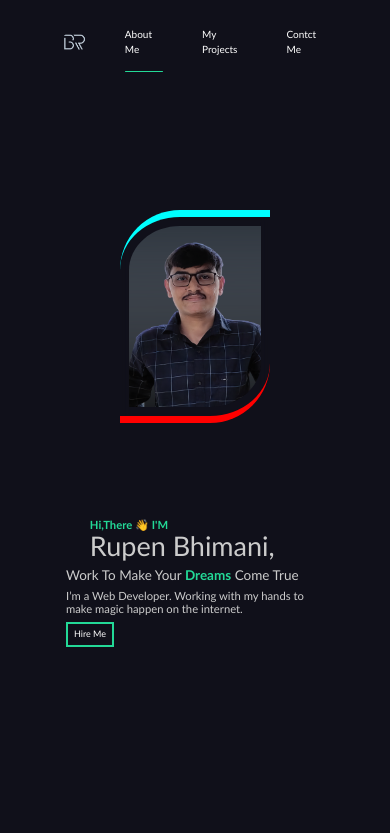
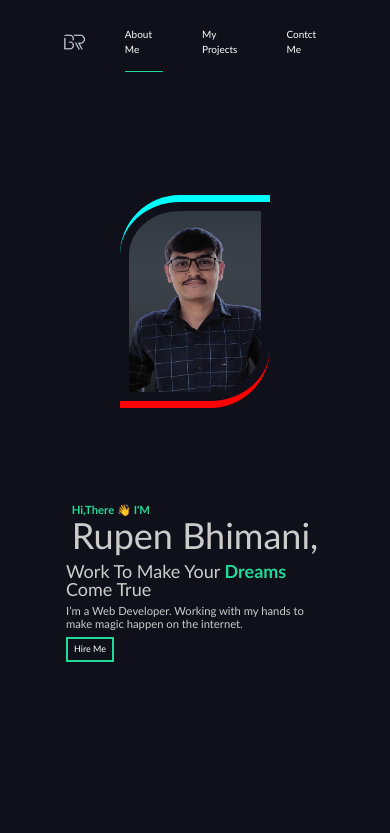
Before and after one commit to Rupen109/portfolio-1.0, a React (Create React App) app: page / in a window 390 px wide. Shown: the top 833 px of the page. Built offline with nearby package versions, Linux system fonts and the light colour scheme.

Commit message:
responsive design

```diff
--- a/src/Components/AboutSection.js
+++ b/src/Components/AboutSection.js
@@ -29,10 +29,10 @@ const AboutSection = () => {
            <motion.div className='title'>
                <div className="hide">
                  <span className="text-3xl "> Hi,There 👋 I'M</span>
-                   <motion.h2 className="text-7xl md:text-7xl"> Rupen Bhimani,</motion.h2>
+                   <motion.h2 className="text-8xl md:text-7xl"> Rupen Bhimani,</motion.h2>
                </div>
                <div className="hide">
-                   <motion.h2 className="text-4xl md:text-7xl md:mt-0 mt-6" variants={titleAnim} initial="hidden" animate="show">Work To Make Your <span>Dreams</span> Come True
+                   <motion.h2 className="text-5xl md:text-7xl md:mt-0 mt-6" variants={titleAnim} initial="hidden" animate="show">Work To Make Your <span>Dreams</span> Come True
                    </motion.h2>
                </div>
                {/* <div className="hide">
```
